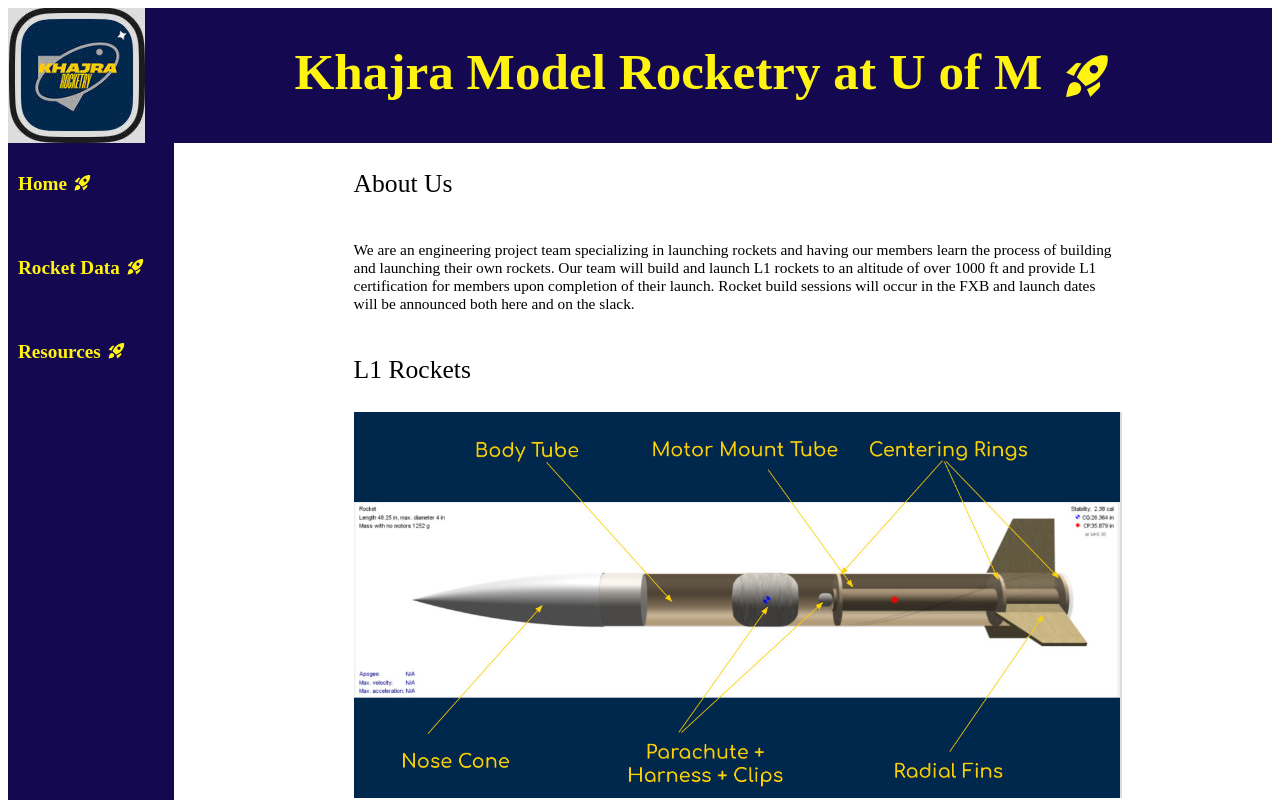
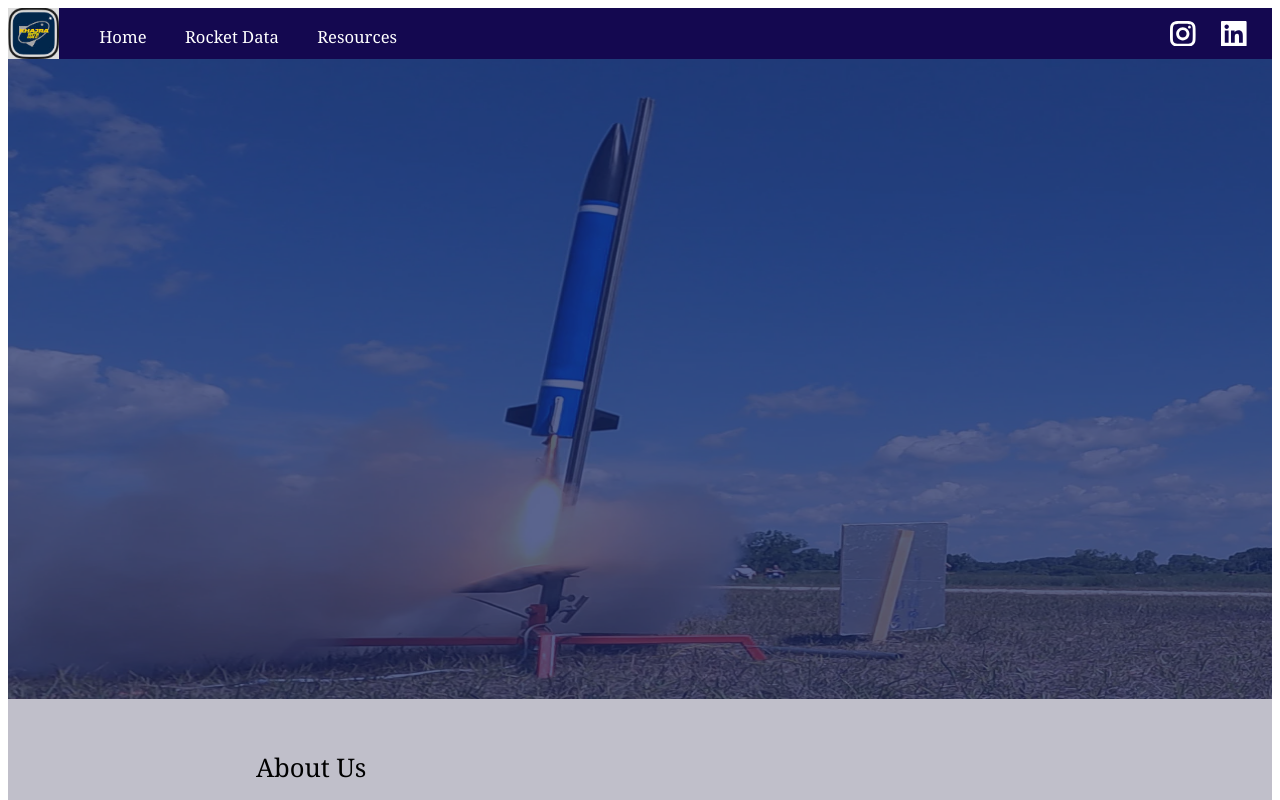
Before and after one commit to khajramrocketry/khajramrocketry.github.io, a React (Vite) app: page / in a window 1280 px wide. Shown: the top 800 px of the page. Built offline with nearby package versions, Linux system fonts and the light colour scheme.

Commit message:
Styling changes without logo

```diff
--- a/src/App.css
+++ b/src/App.css
@@ -3,91 +3,102 @@
     display: flex;
     background-color: rgb(20, 8, 80);
     color: rgb(255, 243, 18);
+    height: 4vw;
+
 }
 
 .title{
   flex-direction: row;
   display: flex;
-  font-size: 4vw;
+  font-size: 2vw;
   color: rgb(255, 243, 18);
   transform: translate(20%, 0%);
 }
 
-.rocket_icon_title{
+.logo_image{
+  height: 4vw;
+  width: 4vw;
+}
+
+.topbar{
   flex-direction: row;
   display: flex;
-  font-size: 4vw;
-  color: rgb(255, 243, 18);
-  transform: translate(330%, 0%);
-  align-items: center;
 }
 
-.content_box_homepage{
-  position: absolute;
-  flex-direction: row;
+.content_box_homepage {
   display: flex;
-  min-height: 65vh;
+  justify-content: center;
+  width: 100%;
+  background-color: rgb(192, 191, 202);
 }
 
-.main_content{
-  position: absolute;
+.main_content {
+  display: flex;
   flex-direction: column;
-  display: flex;
-  left: 27vw;
   width: 60vw;
-  height: 85vh;
   gap: 0.1vw;
   font-size: 1.2vw;
+  padding: 2vw 0;
+  font-family: Georgia, Arial, sans-serif;
 }
 
 .internal_header{
   font-size: 2vw;
 }
 
-.sidebar_container {
-  position: absolute;
-  width: 13vw;
-  height: 110vh;
-}
-
-.sidebar_polygon {
-  position: absolute;
-  width: 100%;
-  height: 100%;
-}
-
-.sidebar_links {
-  position: absolute;
-  top: 0;
-  left: 0;
-  width: 100%;
-  height: 100%;
-  display: flex;
-  font-size: 1.5vw;
-  flex-direction: column;
-  padding: 20px 10px;
-  gap: 5vh;
-  margin: 0;
-  list-style: none;
-  z-index: 1;
-}
-
 .sidebar_links li {
-  margin: 10px 0;
+  margin: 0.05vh 0;
+  justify-content: center;
 }
 
 .sidebar_links a {
-  color: rgb(255, 243, 18);
+  color: rgb(255, 255, 255);
   text-decoration: none;
-  font-weight: bold;
 }
 
 .sidebar_links a:hover {
   text-decoration: underline;
 }
 
-.link {
+.sidebar_links {
+  display: flex;
+  flex-direction: row;
+  gap: 3vw;
+  margin-left: auto;
+  list-style-type: none;
+  margin-right: 5vw;
+  width: 100%;
+  font-size: 1.3vw;
+  font-family: Georgia, Arial, sans-serif;
+}
+
+.background_image_wrapper {
+  position: relative;
+  width: 100%;
+  height: 50vw;
+}
+
+.background_image {
+  width: 100%;
+  height: 100%;
+  display: block;
+}
+
+.blue_tint_overlay {
+  position: absolute;
+  top: 0;
+  left: 0;
+  width: 100%;
+  height: 100%;
+  background-color: rgba(20, 35, 94, 0.7);
+}
+
+.social_logos{
   flex-direction: row;
   display: flex;
-  gap: 0.5vw;
+  gap:2vw;
+  font-size: 2vw;
+  justify-content: center;
+  align-items: center;
+  margin-right: 2%;
 }
--- a/src/Home.jsx
+++ b/src/Home.jsx
@@ -1,5 +1,6 @@
 import { Link } from 'react-router-dom';
 import { MdRocketLaunch } from "react-icons/md";
+import { GrInstagram, GrLinkedin } from "react-icons/gr";
 import './App.css';
 
 function Home() {
@@ -9,38 +10,36 @@
         <div>
           <div className="website_header">
             <img src="/Khajra_logo.jpg" alt="logo" className='logo_image'/>
-            <h1 className="title">Khajra Model Rocketry at U of M</h1>
-            <div className="rocket_icon_title"><MdRocketLaunch /></div>
-          </div>
-
-          <div className="content_box_homepage">
-            <div className="sidebar_container">
-              <svg xmlns="http://www.w3.org/2000/svg"
-                   className="sidebar_polygon">
-                <rect x="0" y="0" width="100%" height="100%" fill="rgb(20, 8, 80)"/>
-              </svg>
 
             <ul className="sidebar_links">
                 <li>
-                  <div className="link">
                   <Link to="/">Home</Link>
-                  <div className="rocket_icon_link" style={{color:"rgb(255, 243, 18)"}}><MdRocketLaunch /></div>
-                  </div>
+                  <div className="rocket_icon_link" style={{color:"rgb(255, 255, 255)"}}></div>
                 </li>
                 <li>
-                  <div className="link">
                   <Link to="/rocket_data">Rocket Data</Link>
-                  <div className="rocket_icon_link" style={{color:"rgb(255, 243, 18)"}}><MdRocketLaunch /></div>
-                  </div>
+                  <div className="rocket_icon_link" style={{color:"rgb(255, 255, 255)"}}></div>
                 </li>
                 <li>
-                  <div className="link">
                   <Link to="/resources">Resources</Link>
-                  <div className="rocket_icon_link" style={{color:"rgb(255, 243, 18)"}}><MdRocketLaunch /></div>
-                  </div>
+                  <div className="rocket_icon_link" style={{color:"rgb(255, 255, 255)"}}></div>
                 </li>
             </ul>
+            <div className="social_logos" style={{color:"rgb(255, 255, 255)"}}>
+              <GrInstagram />
+              <GrLinkedin />
             </div>
+
+          </div>
+
+
+          <div className="background_image_wrapper">
+            <img src="/L1_rocket_image.webp" alt="background" className='background_image'/>
+            <div className="blue_tint_overlay"></div>
+          </div>
+
+
+          <div className="content_box_homepage">
 
             <div className="main_content">
               <div className="internal_header">
--- a/src/Resources.jsx
+++ b/src/Resources.jsx
@@ -1,5 +1,6 @@
 import { Link } from 'react-router-dom';
 import { MdRocketLaunch } from "react-icons/md";
+import { GrInstagram, GrLinkedin } from "react-icons/gr";
 import './App.css';
 
 function Resources() {
@@ -9,41 +10,32 @@
         <div>
           <div className="website_header">
               <img src="/Khajra_logo.jpg" alt="logo" className='logo_image'/>
-            <h1 className="title">Khajra Model Rocketry at U of M</h1>
-            <div className="rocket_icon_title"><MdRocketLaunch /></div>
-          </div>
-
-          <div className="content_box_homepage">
-            <div className="sidebar_container">
-              <svg xmlns="http://www.w3.org/2000/svg"
-                   className="sidebar_polygon">
-                <rect x="0" y="0" width="100%" height="100%" fill="rgb(20, 8, 80)"/>
-              </svg>
 
                 <ul className="sidebar_links">
                         <li>
-                  <div className="link">
                           <Link to="/">Home</Link>
-                  <div className="rocket_icon_link" style={{color:"rgb(255, 243, 18)"}}><MdRocketLaunch /></div>
-                  </div>
+                          <div className="rocket_icon_link" style={{color:"rgb(255, 255, 255)"}}></div>
                         </li>
                         <li>
-                  <div className="link">
                           <Link to="/rocket_data">Rocket Data</Link>
-                  <div className="rocket_icon_link" style={{color:"rgb(255, 243, 18)"}}><MdRocketLaunch /></div>
-                  </div>
+                          <div className="rocket_icon_link" style={{color:"rgb(255, 255, 255)"}}></div>
                         </li>
                         <li>
-                  <div className="link">
                           <Link to="/resources">Resources</Link>
-                  <div className="rocket_icon_link" style={{color:"rgb(255, 243, 18)"}}><MdRocketLaunch /></div>
-                  </div>
+                          <div className="rocket_icon_link" style={{color:"rgb(255, 255, 255)"}}></div>
                         </li>
                     </ul>
+                    <div className="social_logos" style={{color:"rgb(255, 255, 255)"}}>
+                      <GrInstagram />
+                      <GrLinkedin />
                     </div>
 
-            <div className="main_content">
                   </div>
+
+
+                  <div className="background_image_wrapper">
+                    <img src="/L1_rocket_image.webp" alt="background" className='background_image'/>
+                    <div className="blue_tint_overlay"></div>
                   </div>
                 </div>
       </main>
--- a/src/RocketData.jsx
+++ b/src/RocketData.jsx
@@ -1,5 +1,6 @@
 import { Link } from 'react-router-dom';
 import { MdRocketLaunch } from "react-icons/md";
+import { GrInstagram, GrLinkedin } from "react-icons/gr";
 import './App.css';
 
 function RocketData() {
@@ -9,43 +10,36 @@
         <div>
           <div className="website_header">
               <img src="/Khajra_logo.jpg" alt="logo" className='logo_image'/>
-            <h1 className="title">Khajra Model Rocketry at U of M</h1>
-            <div className="rocket_icon_title"><MdRocketLaunch /></div>
-          </div>
-
-          <div className="content_box_homepage">
-            <div className="sidebar_container">
-              <svg xmlns="http://www.w3.org/2000/svg"
-                   className="sidebar_polygon">
-                <rect x="0" y="0" width="100%" height="100%" fill="rgb(20, 8, 80)"/>
-              </svg>
 
                 <ul className="sidebar_links">
                         <li>
-                  <div className="link">
                           <Link to="/">Home</Link>
-                  <div className="rocket_icon_link" style={{color:"rgb(255, 243, 18)"}}><MdRocketLaunch /></div>
-                  </div>
+                          <div className="rocket_icon_link" style={{color:"rgb(255, 255, 255)"}}></div>
                         </li>
                         <li>
-                  <div className="link">
                           <Link to="/rocket_data">Rocket Data</Link>
-                  <div className="rocket_icon_link" style={{color:"rgb(255, 243, 18)"}}><MdRocketLaunch /></div>
-                  </div>
+                          <div className="rocket_icon_link" style={{color:"rgb(255, 255, 255)"}}></div>
                         </li>
                         <li>
-                  <div className="link">
                           <Link to="/resources">Resources</Link>
-                  <div className="rocket_icon_link" style={{color:"rgb(255, 243, 18)"}}><MdRocketLaunch /></div>
-                  </div>
+                          <div className="rocket_icon_link" style={{color:"rgb(255, 255, 255)"}}></div>
                         </li>
                     </ul>
+                    <div className="social_logos" style={{color:"rgb(255, 255, 255)"}}>
+                      <GrInstagram />
+                      <GrLinkedin />
                     </div>
 
-            <div className="main_content">
+                  </div>
+
+
+                  <div className="background_image_wrapper">
+                    <img src="/L1_rocket_image.webp" alt="background" className='background_image'/>
+                    <div className="blue_tint_overlay"></div>
                   </div>
                 </div>
-        </div>
+
+
       </main>
     </>
   );
```
Also changed, not shown: public/L1_rocket_image.webp (added). Lines whose indentation alone changed are shown as unchanged.
